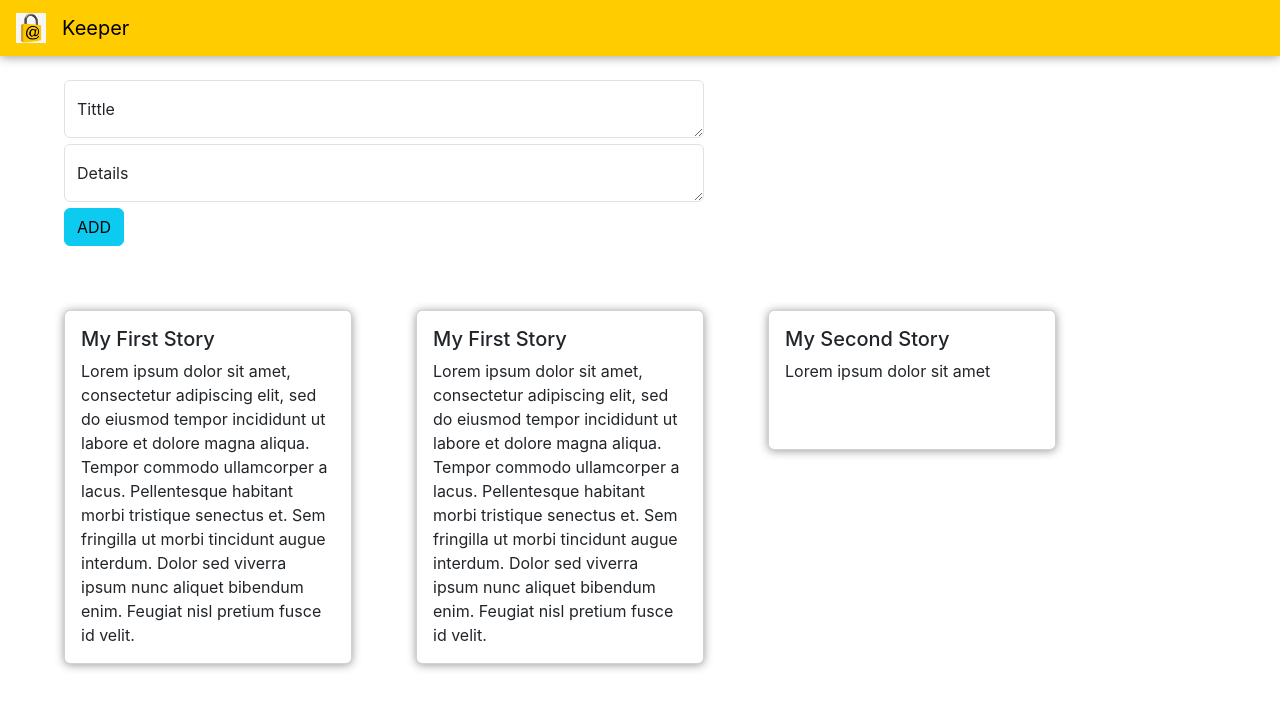
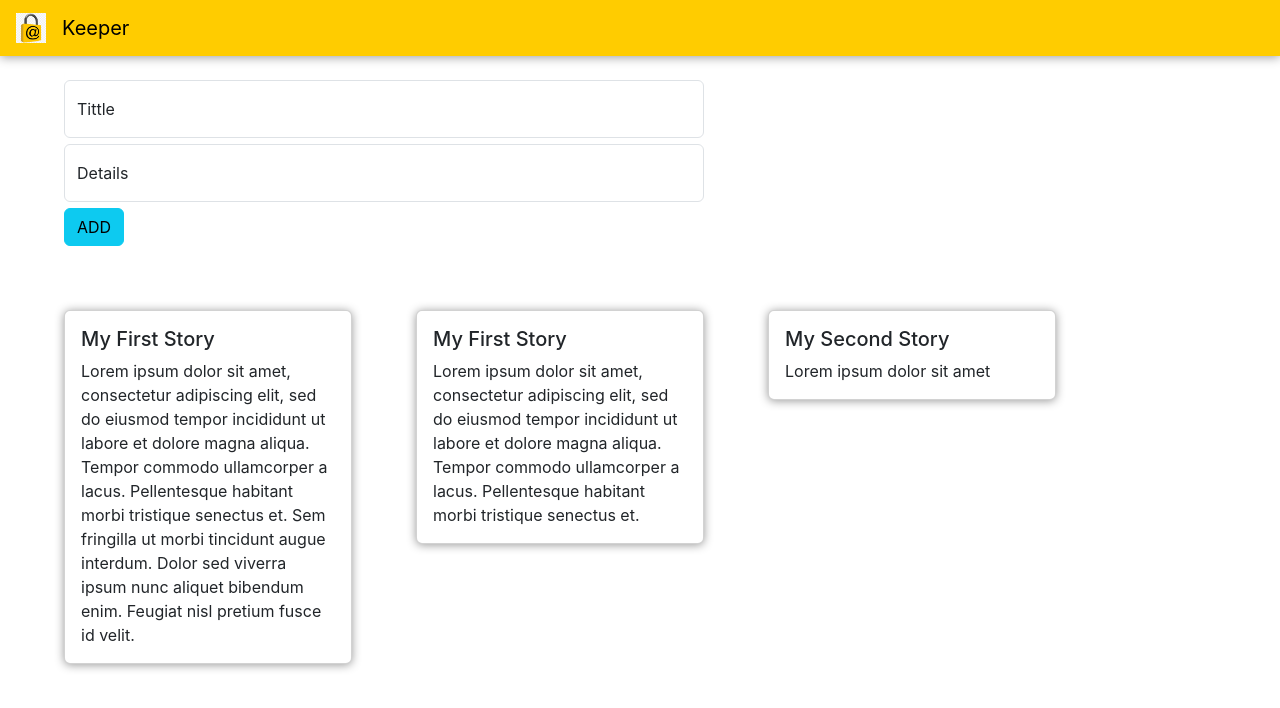
Before and after one commit to mayankratre10/Keeper_App, a React (Create React App) app: page / in a window 1280 px wide. Shown: the top 708 px of the page. Built offline with nearby package versions, Linux system fonts and the light colour scheme.

Commit message:
Add flext directions and add ID to Keeps array, changes textarea to input for forms in AddNote

```diff
--- a/src/components/AddNote.jsx
+++ b/src/components/AddNote.jsx
@@ -16,12 +16,12 @@ const AddNote = () => {
     return (
         <div style={addBoxStyle}>
             <div className="form-floating" style={addnoteStyle}>
-                <textarea className="form-control" placeholder="Leave a comment here" id="floatingTextarea"></textarea>
-                <label htmlFor="floatingTextarea">Tittle</label>
+                <input type="text" class="form-control" id="floatingInput" placeholder="name@example.com" />
+                <label for="floatingInput">Tittle</label>
             </div>
             <div className="form-floating" style={addnoteStyle}>
-                <textarea className="form-control" placeholder="Leave a comment here" id="floatingTextarea"></textarea>
-                <label htmlFor="floatingTextarea">Details</label>
+                <input type="text" class="form-control" id="floatingPassword" placeholder="Password" />
+                <label for="floatingInput">Details</label>
             </div>
             <button style={{ marginLeft: "1rem" }} type="button" className="btn btn-info">ADD</button>
         </div>
--- a/src/components/Keeps.jsx
+++ b/src/components/Keeps.jsx
@@ -1,13 +1,16 @@
 let keeps = [
     {
+        id:1,
         tittle: "My First Story",
         details: "Lorem ipsum dolor sit amet, consectetur adipiscing elit, sed do eiusmod tempor incididunt ut labore et dolore magna aliqua. Tempor commodo ullamcorper a lacus. Pellentesque habitant morbi tristique senectus et. Sem fringilla ut morbi tincidunt augue interdum. Dolor sed viverra ipsum nunc aliquet bibendum enim. Feugiat nisl pretium fusce id velit."
     },
     {
+        id:2,
         tittle: "My First Story",
-        details: "Lorem ipsum dolor sit amet, consectetur adipiscing elit, sed do eiusmod tempor incididunt ut labore et dolore magna aliqua. Tempor commodo ullamcorper a lacus. Pellentesque habitant morbi tristique senectus et. Sem fringilla ut morbi tincidunt augue interdum. Dolor sed viverra ipsum nunc aliquet bibendum enim. Feugiat nisl pretium fusce id velit."
+        details: "Lorem ipsum dolor sit amet, consectetur adipiscing elit, sed do eiusmod tempor incididunt ut labore et dolore magna aliqua. Tempor commodo ullamcorper a lacus. Pellentesque habitant morbi tristique senectus et."
     },
     {
+        id:3,
         tittle: "My Second Story",
         details: "Lorem ipsum dolor sit amet"
     }
--- a/src/components/Note.jsx
+++ b/src/components/Note.jsx
@@ -7,7 +7,7 @@ const Note = (props) => {
         marginLeft: '4rem',
         display: 'inline-block',
         boxShadow: "0px 1px 10px #999",
-        minHeight: "140px",
+        // minHeight: "140px",
         // display: "flex",
         // flexDirection: "column",
         justifyContent: "center"
```
